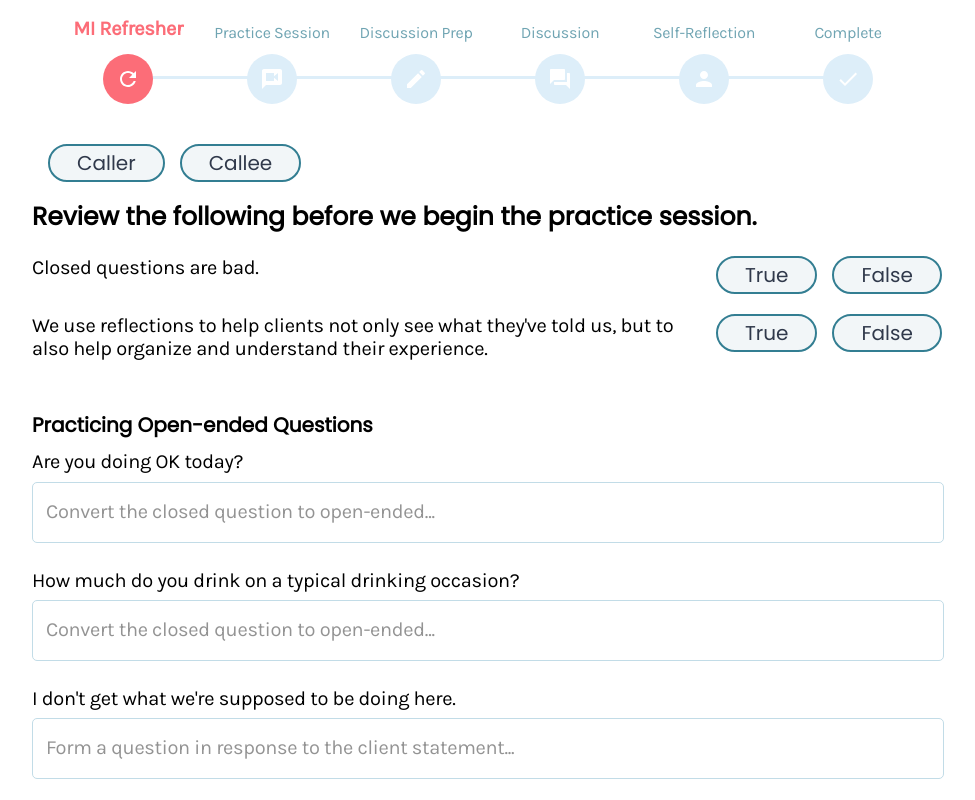
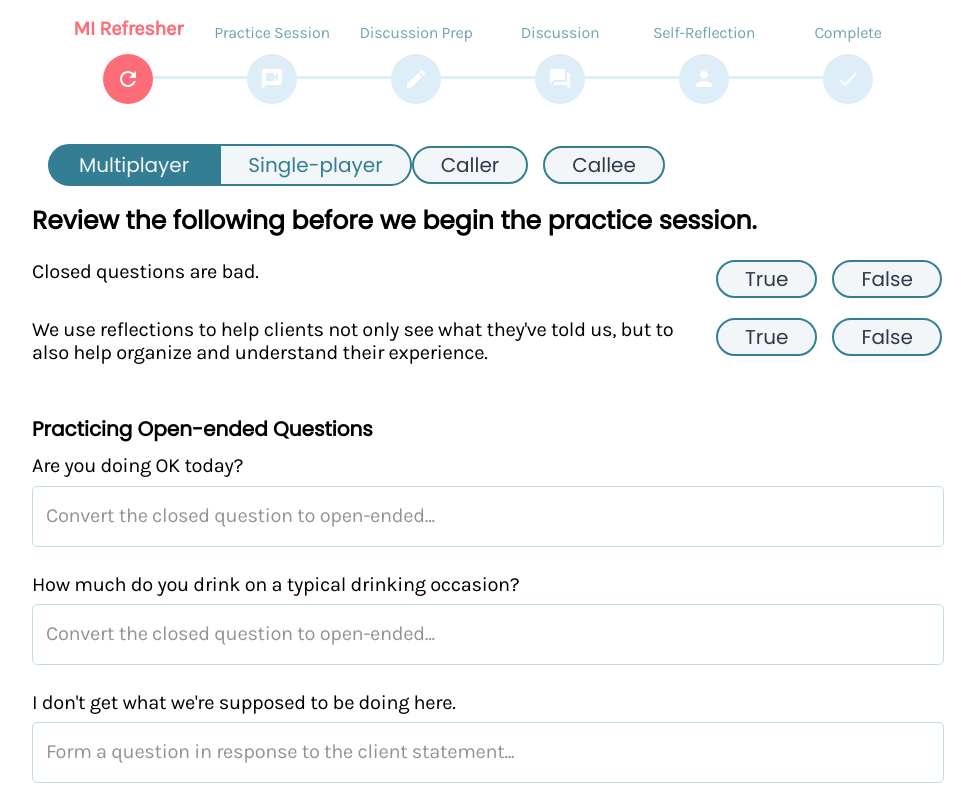
Before and after one commit to CoExLab/pinmi, a React (Create React App) app: page /content in a window 1280 px wide. Shown: the top 800 px of the page, without its empty margins (152-1127 px from the left). Built offline with nearby package versions, Linux system fonts and the light colour scheme; no server answers; the database is empty.

Commit message:
single player mode toggle button

```diff
--- a/src/App.js
+++ b/src/App.js
@@ -1,15 +1,17 @@
-import {
-	BrowserRouter as Router,
-	Switch,
-	Route
-} from 'react-router-dom';
+import { BrowserRouter as Router, Switch, Route } from "react-router-dom";
 import { Provider } from "react-redux";
 
-import {ActiveStepProvider, PinsProvider, SessionProvider, UserModeProvider} from './context/index';
-import Landing from './components/layout/Landing';
-import Content from './components/layout/Content';
-import Completion from './components/layout/Completion';
-import CORsTestButtons from './components/layout/CORsTestButtons';
+import {
+  ActiveStepProvider,
+  PinsProvider,
+  PlayerModeProvider,
+  SessionProvider,
+  UserModeProvider,
+} from "./context/index";
+import Landing from "./components/layout/Landing";
+import Content from "./components/layout/Content";
+import Completion from "./components/layout/Completion";
+import CORsTestButtons from "./components/layout/CORsTestButtons";
 import { store } from "./components/Store";
 
 import { createMuiTheme, ThemeProvider } from "@material-ui/core";
@@ -20,81 +22,77 @@ import { createMuiTheme, ThemeProvider } from "@material-ui/core";
 const theme = createMuiTheme({
   palette: {
     teal: {
-      dark: '#005E7D',
-      main: '#337E92',
-      light: '#C2DCE7',
-      lighter: '#F2F6F8',
+      dark: "#005E7D",
+      main: "#337E92",
+      light: "#C2DCE7",
+      lighter: "#F2F6F8",
     },
     pink: {
-      dark: '#FC6D78',
-      main: '#FDA2A9',
-      light: '#FECACE',
+      dark: "#FC6D78",
+      main: "#FDA2A9",
+      light: "#FECACE",
     },
     gray: {
-      dark: '#30394B',
-      main: '#4D4D4D',
-      light: '#DDEEF9',
+      dark: "#30394B",
+      main: "#4D4D4D",
+      light: "#DDEEF9",
     },
   },
   typography: {
-    fontFamily: [
-      'Poppins',
-      'Karla',
-      'sans-serif'
-    ].join(','),
+    fontFamily: ["Poppins", "Karla", "sans-serif"].join(","),
     h1: {
-      fontFamily: 'Poppins',
-      fontSize: '35px',
+      fontFamily: "Poppins",
+      fontSize: "35px",
       fontWeight: 700,
-      lineHeight: '52.5px',
+      lineHeight: "52.5px",
     },
     h2: {
-      fontFamily: 'Poppins',
-      fontSize: '25px',
+      fontFamily: "Poppins",
+      fontSize: "25px",
       fontWeight: 600,
-      lineHeight: '37.5px',
+      lineHeight: "37.5px",
     },
     h3: {
-      fontFamily: 'Poppins',
-      fontSize: '20px',
+      fontFamily: "Poppins",
+      fontSize: "20px",
       fontWeight: 400,
-      lineHeight: '30px',
+      lineHeight: "30px",
     },
     h4: {
-      fontFamily: 'Poppins',
-      fontSize: '20px',
+      fontFamily: "Poppins",
+      fontSize: "20px",
       fontWeight: 600,
-      lineHeight: '30px',
+      lineHeight: "30px",
     },
     subtitle1: {
-      fontFamily: 'Karla',
-      fontSize: '20px',
+      fontFamily: "Karla",
+      fontSize: "20px",
       fontWeight: 700,
-      lineHeight: '23.38px',
-      letterSpacing: '-0.015em',
+      lineHeight: "23.38px",
+      letterSpacing: "-0.015em",
     },
     subtitle2: {
-      fontFamily: 'Karla',
-      fontSize: '16px',
+      fontFamily: "Karla",
+      fontSize: "16px",
       fontWeight: 700,
-      lineHeight: '18.7px',
-      letterSpacing: '-0.02em',
+      lineHeight: "18.7px",
+      letterSpacing: "-0.02em",
     },
     body1: {
-      fontFamily: 'Karla',
-      fontSize: '20px',
+      fontFamily: "Karla",
+      fontSize: "20px",
       fontWeight: 400,
-      lineHeight: '23.38px',
-      letterSpacing: '-0.015em',
+      lineHeight: "23.38px",
+      letterSpacing: "-0.015em",
     },
     body2: {
-      fontFamily: 'Karla',
-      fontSize: '16px',
+      fontFamily: "Karla",
+      fontSize: "16px",
       fontWeight: 400,
-      lineHeight: '18.7px',
-      letterSpacing: '-0.02em',
-    }
-  }
+      lineHeight: "18.7px",
+      letterSpacing: "-0.02em",
+    },
+  },
 });
 
 const App = () => {
@@ -103,25 +101,27 @@ const App = () => {
       <Router>
         <main>
           <Switch>
-            <Route exact path='/' component={Landing}/>
-            <Route exact path="/completion" component={Completion}/>
-            <Route exact path='/test' component={CORsTestButtons}/>
+            <Route exact path="/" component={Landing} />
+            <Route exact path="/completion" component={Completion} />
+            <Route exact path="/test" component={CORsTestButtons} />
             <Provider store={store}>
+              <PlayerModeProvider>
                 <SessionProvider>
                   <ActiveStepProvider>
                     <PinsProvider>
                       <UserModeProvider>
-                      <Route exact path="/content" component={Content}/>
+                        <Route exact path="/content" component={Content} />
                       </UserModeProvider>
                     </PinsProvider>
                   </ActiveStepProvider>
                 </SessionProvider>
+              </PlayerModeProvider>
             </Provider>
           </Switch>
         </main>
       </Router>
     </ThemeProvider>
-	)
-}
+  );
+};
 
 export default App;
--- a/src/components/layout/PracticeSession/Session.jsx
+++ b/src/components/layout/PracticeSession/Session.jsx
@@ -1,24 +1,30 @@
-import React, {useState, useEffect} from 'react';
+import React, { useState, useEffect } from "react";
 import VideoChatComponent from "../../VideoChatComponent.js";
 import { useReactMediaRecorder } from "react-media-recorder";
 
 //context
-import { useSessionValue, useUserModeValue} from "../../../context";
+import {
+  useSessionValue,
+  useUserModeValue,
+  usePlayerModeValue,
+} from "../../../context";
+import VideoClipComponent from "../../VideoClipComponent.js";
 
 const Session = () => {
   const [room, setRoom] = useState("hellooo");
-    const [baseURL, setBaseURL] = useState("https://pin-mi-node-server.herokuapp.com/" + room);
+  const [baseURL, setBaseURL] = useState(
+    "https://pin-mi-node-server.herokuapp.com/" + room
+  );
   const [apiKey, setApiKey] = useState("YOUR_API_KEY");
   const [sessionId, setSessionId] = useState("YOUR_SESSION_ID");
   const [token, setToken] = useState("YOUR_TOKEN");
   const [readyMessage, setReadyMessage] = useState("video is not ready");
   const isRecording = true;
-    const {status, startRecording, stopRecording, mediaBlobUrl}
-    =useReactMediaRecorder({ video: false, audio: true });
-
+  const { status, startRecording, stopRecording, mediaBlobUrl } =
+    useReactMediaRecorder({ video: false, audio: true });
 
   //setting the global mediaUrl context to mediaBlobUrl to be played in AudioReview
-    const {setMediaUrl} = useSessionValue();
+  const { setMediaUrl } = useSessionValue();
 
   // const addMediaUrlDB = async (mediaUrl) => {
   //     await firebase.firestore().collection("URL").doc("media").set({
@@ -34,18 +40,20 @@ const Session = () => {
 
   const { userMode } = useUserModeValue();
 
+  const { playerMode } = usePlayerModeValue();
+  console.log(playerMode);
+
   //hostName is a string that is the clients usermode that should host the archive.
   const checkIsArchiveHost = (hostName) => {
     console.log("check is recording ran");
-        if (userMode == hostName){
+    if (userMode == hostName) {
       console.log("isArchiveHost from check is rec");
       return true;
-        }
-        else{
+    } else {
       console.log("not Archive Host from check is rec");
       return false;
     }
-    }
+  };
 
   useEffect(() => {
     // if (userMode == "callee"){
@@ -57,15 +65,19 @@ const Session = () => {
     // }
     setMediaUrl(mediaBlobUrl);
     console.log("mediablobURL: ", mediaBlobUrl);
-        window.scrollTo(0,0);
+    window.scrollTo(0, 0);
   }, [mediaBlobUrl]);
+  console.log(playerMode);
 
   return (
     <div>
-            <VideoChatComponent isArchiveHost = {checkIsArchiveHost("callee")}/>
+      {playerMode == "multiplayer" ? (
+        <VideoChatComponent isArchiveHost={checkIsArchiveHost("callee")} />
+      ) : (
+        <VideoClipComponent />
+      )}
     </div>
   );
-}
-
+};
 
 export default Session;
--- a/src/components/layout/Refresher.jsx
+++ b/src/components/layout/Refresher.jsx
@@ -8,7 +8,10 @@ import ColorLibToggleButton, { ColorLibToggleButtonGroup } from './ColorLibCompo
 import ColorLibPaper from './ColorLibComponents/ColorLibPaper';
 import Typography from '@material-ui/core/Typography';
 import { firebase } from "../../hooks/firebase";
-
+import SinglePlayerToggleButton, {
+  SinglePlayerToggleButtonGroup,
+} from "./SinglePlayerComponents/SinglePlayerToggleButton";
+import { usePlayerModeValue } from "../../context";
 
 const Refresher = () => {
   const { curActiveStep: activeStep, setCurActiveStep: setActiveStep } = useActiveStepValue();
@@ -34,11 +37,19 @@ const Refresher = () => {
     }
   };
 
-  const handleQuestion1 = (event, newAns) => {
-    if (newAns !== null) {
-      setQuestion1Ans(newAns);
+  const { playerMode, setPlayerMode } = usePlayerModeValue();
+
+  const handlePlayerMode = (event, newMode) => {
+    if (newMode !== null) {
+      setPlayerMode(newMode);
     }
   };
+
+	const handleQuestion1 = (event, newAns) => {
+	  if (newAns !== null) {
+		setQuestion1Ans(newAns);
+	  }
+	};
 
   const handleQuestion2 = (event, newAns) => {
     if (newAns !== null) {
@@ -232,7 +243,19 @@ const Refresher = () => {
   return (
     <Fragment>
       <Container maxWidth='md'>
-        <Box align="left" m={2}>
+        <Box align="left" m = {2}>
+        <SinglePlayerToggleButtonGroup
+            value={playerMode}
+            exclusive
+            onChange={handlePlayerMode}
+          >
+            <SinglePlayerToggleButton size="small" value="multiplayer">
+              Multiplayer
+            </SinglePlayerToggleButton>
+            <SinglePlayerToggleButton size="small" value="singleplayer">
+              Single-player
+            </SinglePlayerToggleButton>
+          </SinglePlayerToggleButtonGroup>
           <ColorLibToggleButtonGroup
             value={userMode}
             exclusive
--- /dev/null
+++ b/src/components/layout/SinglePlayerComponents/SinglePlayerToggleButton.jsx
@@ -0,0 +1,38 @@
+import { makeStyles, withStyles } from "@material-ui/core/styles";
+
+import ToggleButton from "@material-ui/lab/ToggleButton";
+import ToggleButtonGroup from "@material-ui/lab/ToggleButtonGroup";
+
+const SinglePlayerToggleButton = withStyles((theme) => ({
+  root: {
+    /* sizeMedium */
+    backgroundColor: theme.palette.teal.lighter,
+    borderRadius: "35px",
+    border: "2px solid !important",
+    borderColor: theme.palette.teal.main + "!important",
+    color: theme.palette.teal.main,
+    fontSize: "20px",
+    fontWeight: "600",
+    lineHeight: "1.5",
+    padding: "6px 27px",
+    textTransform: "none",
+  },
+  sizeLarge: {
+    fontSize: "25px",
+    fontWeight: "600",
+    lineHeight: "37.5px",
+  },
+  sizeSmall: {
+    fontWeight: "400",
+    lineHeight: "22px",
+  },
+  selected: {
+    backgroundColor: theme.palette.teal.main+ "!important",
+    borderWidth: "4px !important",
+    color: theme.palette.teal.lighter + "!important",
+  },
+}))(ToggleButton);
+
+export default SinglePlayerToggleButton;
+
+export const SinglePlayerToggleButtonGroup = ToggleButtonGroup;
--- a/src/context/index.js
+++ b/src/context/index.js
@@ -26,6 +26,18 @@ export const UserModeProvider = ({children}) => {
     )
 }
 export const useUserModeValue = () => useContext(UserModeContext);
+
+export const PlayerModeContext = createContext();
+export const PlayerModeProvider = ({children}) => {
+    const [playerMode, setPlayerMode] = useState("multiplayer");
+
+    return  (
+        <PlayerModeContext.Provider value = {{playerMode, setPlayerMode}}>
+            {children}
+        </PlayerModeContext.Provider>
+    )
+}
+export const usePlayerModeValue = () => useContext(PlayerModeContext);
 
 // export const SessionContext = createContext();
 // export const SessionProvider = ({ children }) => {
```
Also changed, not shown: src/components/layout/Landing.jsx (+4 -4 lines), src/components/layout/PracticeSession/Intro.jsx (+44 -0 lines). Lines whose indentation alone changed are shown as unchanged.
